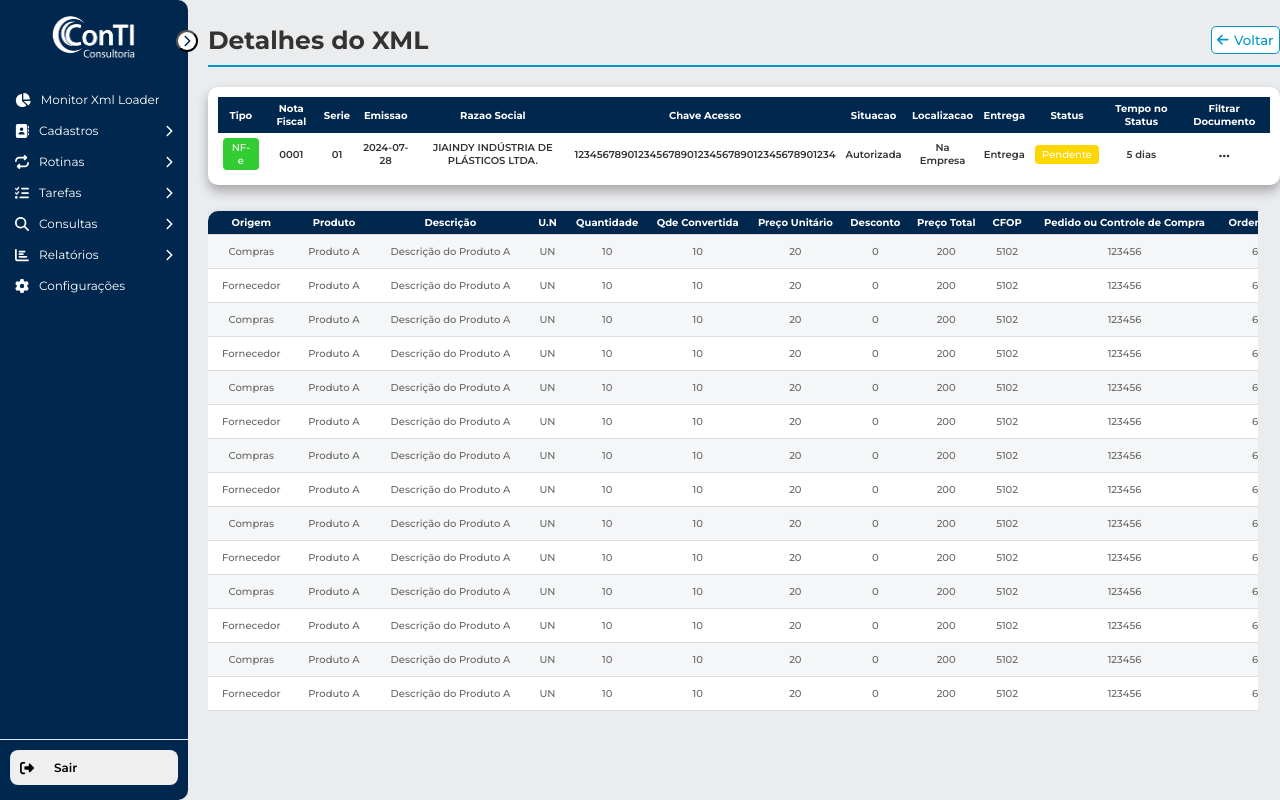
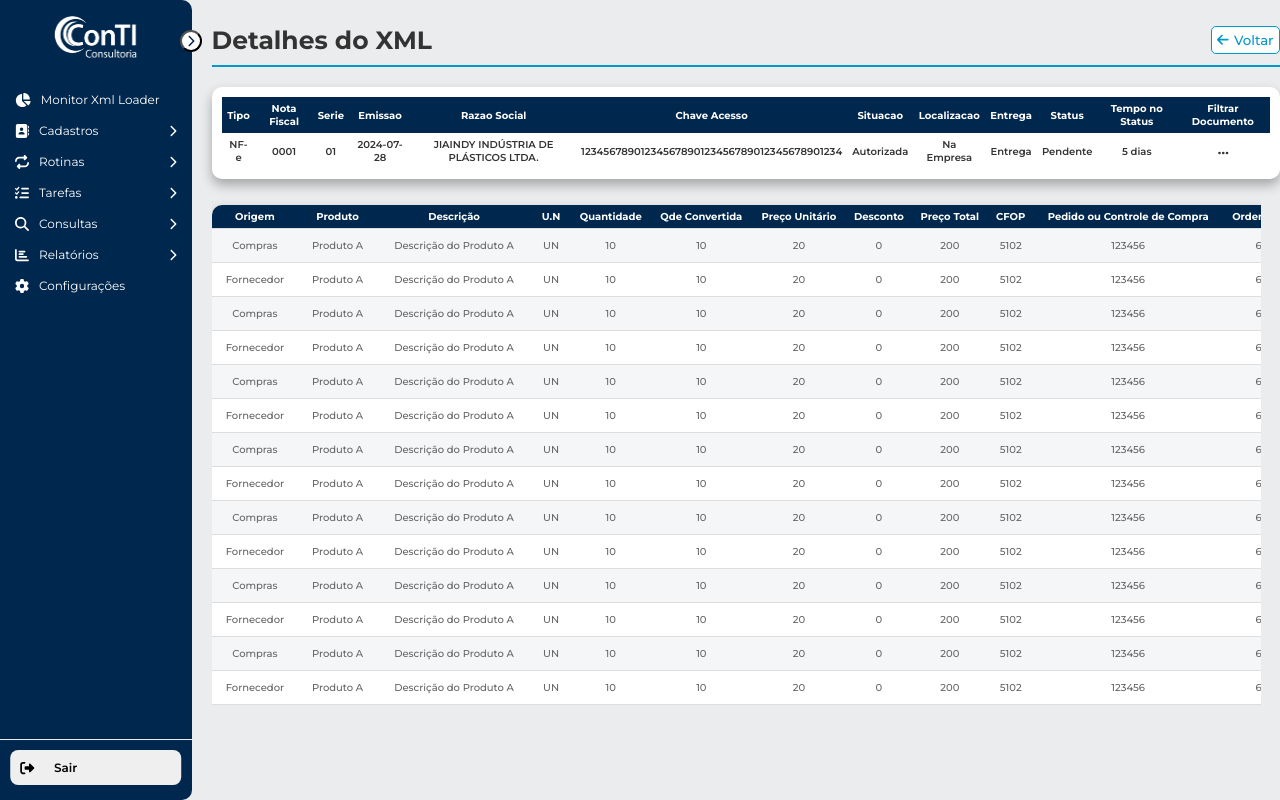
Before and after one commit to hudtadeu/conti-react, a React (Create React App) app: page /detalhes-xml/1 in a window 1280 px wide. Built offline with nearby package versions, Linux system fonts and the light colour scheme.

Commit message:
Atualização

```diff
--- a/src/components/menu/cadastros/DetalhesXml.js
+++ b/src/components/menu/cadastros/DetalhesXml.js
@@ -2,7 +2,6 @@ import React, { useState } from 'react';
 import { useNavigate, useParams } from 'react-router-dom';
 import { FontAwesomeIcon } from '@fortawesome/react-fontawesome';
 import { faCheck, faTimes, faEllipsisH, faArrowLeft } from '@fortawesome/free-solid-svg-icons';
-import { getStatusInfo, getTipoDocumentoInfo } from '../../utils';
 import './styleDetalhesXml.css';
 
 const DetalhesXml = () => {
@@ -683,32 +682,6 @@ const DetalhesXml = () => {
     navigate(-1);
   };
 
-  const renderGeneralInfoCell = (info) => {
-    if (info.name === 'Status') {
-      const { text, color } = getStatusInfo(info.value);
-      return (
-        <td key={info.name}>
-          <span className="status-label" style={{ backgroundColor: color }}>{text}</span>
-        </td>
-      );
-    }
-    if (info.name === 'Tipo') {
-      const { text, color } = getTipoDocumentoInfo(info.value);
-      return (
-        <td key={info.name}>
-          <span className="tipo-label" style={{ backgroundColor: color }}>{text}</span>
-        </td>
-      );
-    }
-    return <td key={info.name}>{info.value}</td>;
-  };
-
-  const renderTableCell = (col, row) => (
-    <td key={col.name}>
-      {typeof row[col.name] === 'boolean' ? renderBooleanIcon(row[col.name]) : row[col.name]}
-    </td>
-  );
-
   return (
     <div className="detalhes-page-container">
       <div className="header-container">
@@ -729,7 +702,9 @@ const DetalhesXml = () => {
           </thead>
           <tbody>
             <tr>
-              {data.generalInfo.map((info) => renderGeneralInfoCell(info))}
+              {data.generalInfo.map((info, index) => (
+                <td key={index}>{info.value}</td>
+              ))}
               <td>
                 <FontAwesomeIcon icon={faEllipsisH} onClick={() => openModal(data.generalInfo)} className="icon-ellipsish" />
               </td>
@@ -749,7 +724,11 @@ const DetalhesXml = () => {
           <tbody>
             {data.rows.map((row, index) => (
               <tr key={index}>
-                {data.columns.map((col) => renderTableCell(col, row))}
+                {data.columns.map((col, colIndex) => (
+                  <td key={colIndex}>
+                    {typeof row[col.name] === 'boolean' ? renderBooleanIcon(row[col.name]) : row[col.name]}
+                  </td>
+                ))}
               </tr>
             ))}
           </tbody>
@@ -834,5 +813,4 @@ const DetalhesXml = () => {
     </div>
   );
 };
-
 export default DetalhesXml;
--- a/src/components/menu/cadastros/XmlRecebidos.js
+++ b/src/components/menu/cadastros/XmlRecebidos.js
@@ -2,7 +2,6 @@ import React, { useState } from 'react';
 import { useNavigate, useParams } from 'react-router-dom';
 import { FontAwesomeIcon } from '@fortawesome/react-fontawesome';
 import { faArrowLeft, faCheck, faEllipsisH, faTimes } from '@fortawesome/free-solid-svg-icons';
-import { getStatusInfo, getTipoDocumentoInfo } from '../../utils';
 import './styleXmlRecebidos.css';
 
 const XmlRecebidos = () => {
@@ -519,30 +518,6 @@ const XmlRecebidos = () => {
     navigate(-1);
   };
 
-  const renderTableCell = (col, row) => {
-    if (col.name === 'Status') {
-      const { text, color } = getStatusInfo(row[col.name]);
-      return (
-        <td key={col.name}>
-          <span className="status-label" style={{ backgroundColor: color }}>{text}</span>
-        </td>
-      );
-    }
-    if (col.name === 'Tipo') {
-      const { text, color } = getTipoDocumentoInfo(row[col.name]);
-      return (
-        <td key={col.name}>
-          <span className="tipo-label" style={{ backgroundColor: color }}>{text}</span>
-        </td>
-      );
-    }
-    return (
-      <td key={col.name}>
-        {typeof row[col.name] === 'boolean' ? renderBooleanIcon(row[col.name]) : row[col.name]}
-      </td>
-    );
-  };
-
   return (
     <div className="page-container">
       <div className="comparative-parameters">
@@ -574,7 +549,11 @@ const XmlRecebidos = () => {
             <tbody>
               {chartData.rows && chartData.rows.slice(0, 11).map((row, index) => (
                 <tr key={index}>
-                  {chartData.columns.map((col, colIndex) => renderTableCell(col, row))}
+                      {chartData.columns.map((col, colIndex) => (
+                      <td key={colIndex}>
+                        {typeof row[col.name] === 'boolean' ? renderBooleanIcon(row[col.name]) : row[col.name]}
+                      </td>
+                    ))}
                   <td className="table-actions">
                     <button className="btn-details" onClick={() => navigateToDetails(index)}>Detalhes</button>
                   </td>
--- a/src/components/menu/cadastros/styleXmlRecebidos.css
+++ b/src/components/menu/cadastros/styleXmlRecebidos.css
@@ -187,12 +187,3 @@
 .comparative-table .title-table th:nth-child(33) {
   background-color: #00274D;
 }
-
-.status-label, .tipo-label {
-  display: inline-block;
-  padding: 3px 7px;
-  border-radius: 4px;
-  color: #fff;
-  font-weight: 500;
-  text-align: center;
-}
```
